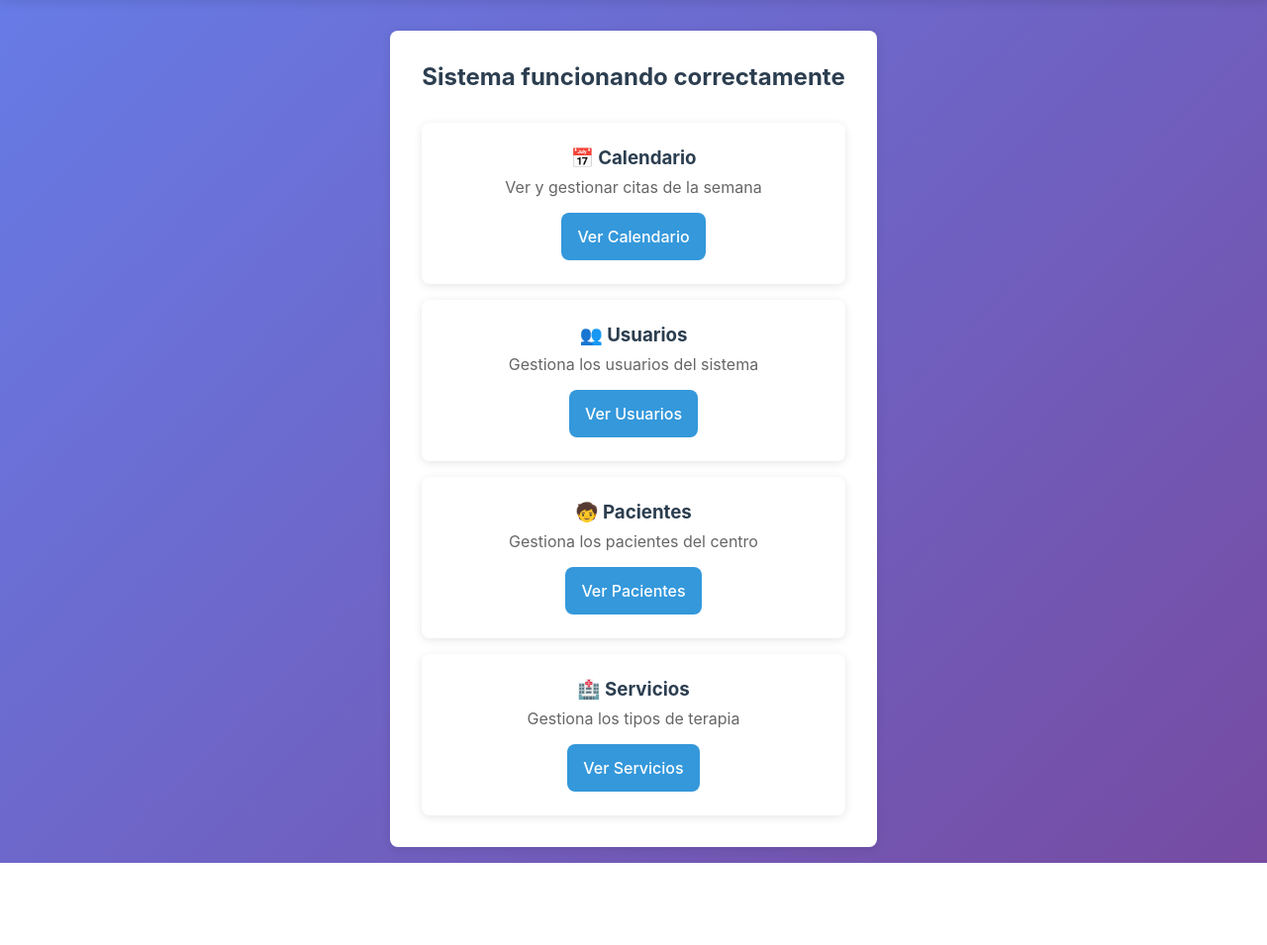
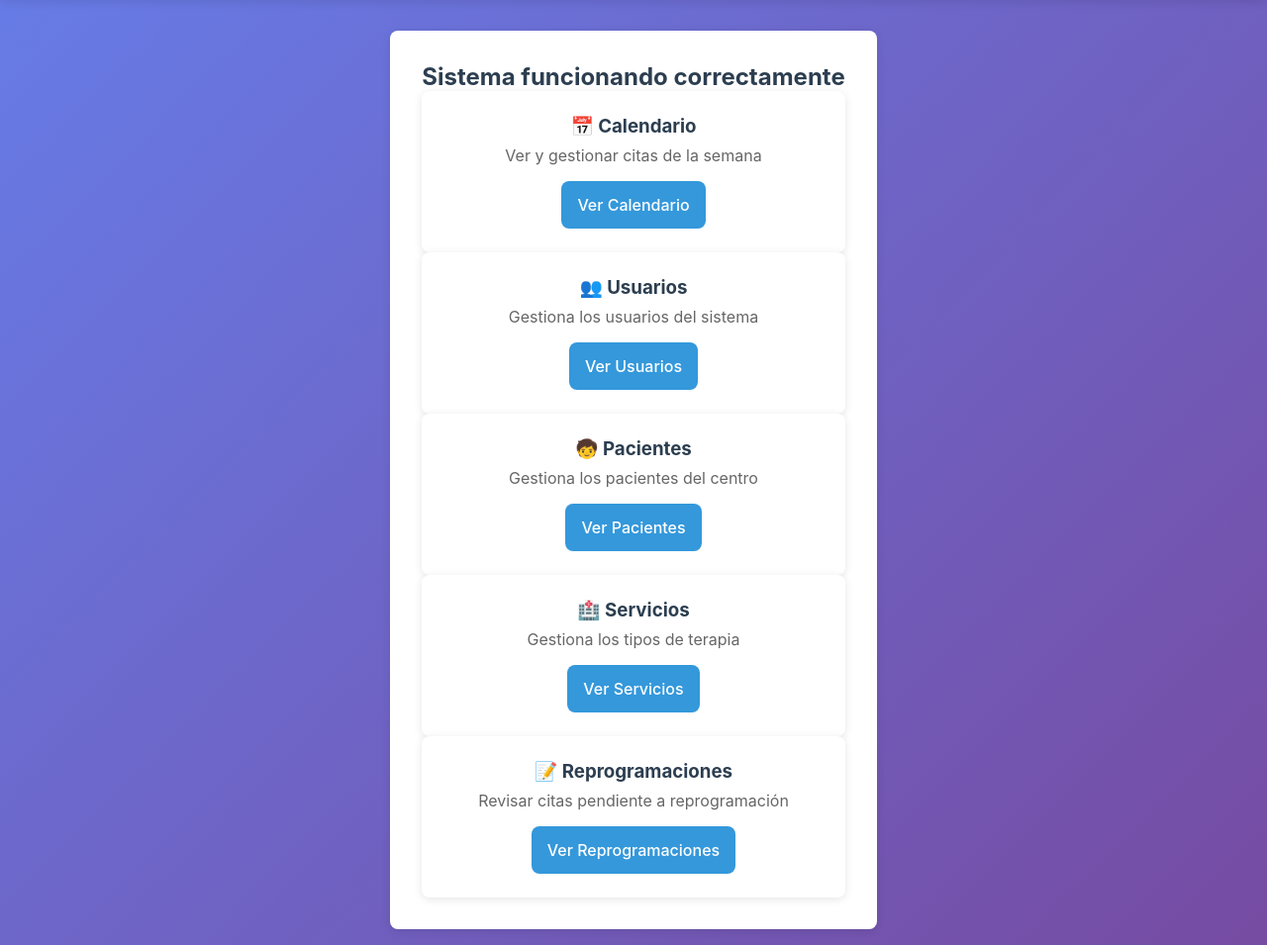
Before and after one commit to Debye-Igor/centro-paye-sistema, a Flask app: page /dashboard in a window 1280 px wide. Shown: the part 125-1080 px from the top of the page at 99% size. Before the commit the page ends 997 px from the top, so only its background shows below. Run offline with Flask 3, Linux system fonts and the light colour scheme; the visitor is signed in with stand-in values (Sample User, id 1).

Commit message:
Se agrega a dashboard acceso a reprogramacioens

```diff
--- a/templates/dashboard.html
+++ b/templates/dashboard.html
@@ -18,8 +18,6 @@
             <h3>👥 Usuarios</h3>
             <p>Gestiona los usuarios del sistema</p>
             <a href="{{ url_for('usuarios.usuarios') }}" class="btn-primary">Ver Usuarios</a>
-
-
         </div>
 
         <div class="stat-card">
@@ -33,10 +31,17 @@
             <p>Gestiona los tipos de terapia</p>
             <a href="{{ url_for('servicios.servicios') }}" class="btn-primary">Ver Servicios</a>
         </div>
+
+        <div class="stat-card">
+            <h3>📝 Reprogramaciones</h3>
+            <p>Revisar citas pendiente a reprogramación</p>
+            <a href="{{ url_for('reprogramaciones.reprogramaciones') }}" class="btn-primary">Ver Reprogramaciones</a>
+        </div>
+
     </div>
 </div>
 
-<style>
+<style>S
 .dashboard-stats {
     display: grid;
     grid-template-columns: repeat(auto-fit, minmax(250px, 1fr));
```
